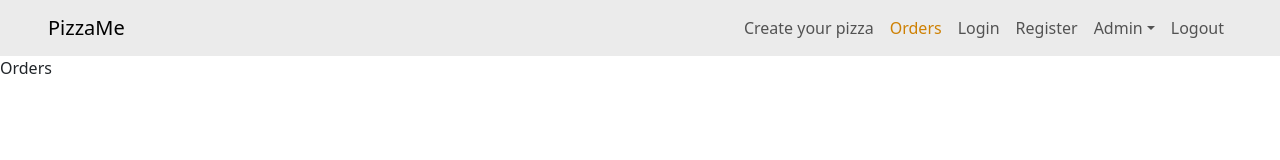
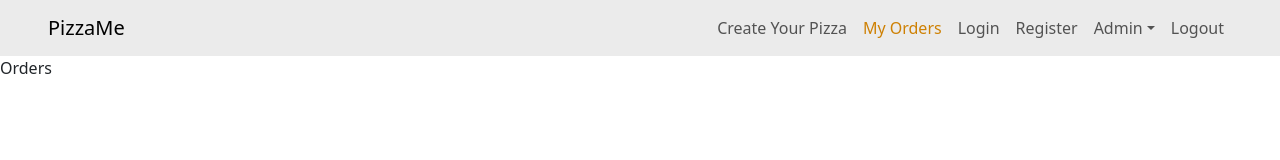
Before and after one commit to Cheezco/PizzaApp, a React (Vite) app in the folder PizzaFront/: page /orders in a window 1280 px wide. Shown: the top 160 px of the page. Built offline with nearby package versions, Linux system fonts and the light colour scheme.

Commit message:
Update navbar

```diff
--- a/PizzaFront/src/components/layouts/root.tsx
+++ b/PizzaFront/src/components/layouts/root.tsx
@@ -12,6 +12,16 @@ import { LinkContainer } from "react-router-bootstrap";
 export default function Root() {
   return (
     <div className="h-100 w-100 d-flex flex-column">
+      <RootNavbar />
+      <div className="d-flex w-100 h-100">
+        <Outlet />
+      </div>
+    </div>
+  );
+}
+
+function RootNavbar() {
+  return (
     <Navbar className="position-sticky top-0">
       <Container fluid className="px-5">
         <LinkContainer to="/">
@@ -19,10 +29,10 @@ export default function Root() {
         </LinkContainer>
         <Nav>
           <LinkContainer to="/pizza-creator">
-              <Nav.Link>Create your pizza</Nav.Link>
+            <Nav.Link>Create Your Pizza</Nav.Link>
           </LinkContainer>
           <LinkContainer to="/orders">
-              <Nav.Link>Orders</Nav.Link>
+            <Nav.Link>My Orders</Nav.Link>
           </LinkContainer>
           <LinkContainer to="/login">
             <Nav.Link>Login</Nav.Link>
@@ -40,9 +50,5 @@ export default function Root() {
         </Nav>
       </Container>
     </Navbar>
-      <div className="d-flex w-100 h-100">
-        <Outlet />
-      </div>
-    </div>
   );
 }
```
Lines whose indentation alone changed are shown as unchanged.
